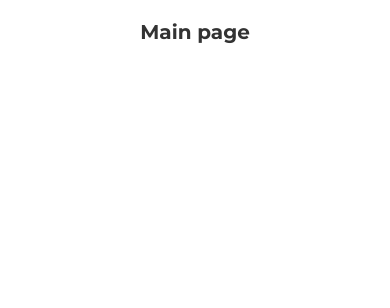
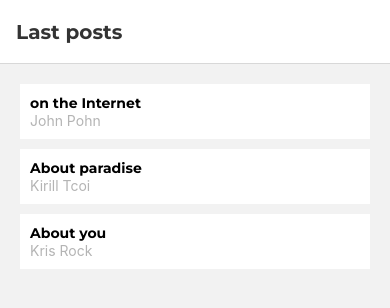
Before and after one commit to buhaistrikalo/expo-news, a React Native app: screen /Main in a window 390 px wide. Shown: the top 308 px of the page. Built offline with nearby package versions, Linux system fonts and the light colour scheme.

Commit message:
Post screen

```diff
--- a/App.tsx
+++ b/App.tsx
@@ -2,7 +2,7 @@ import React, { useState } from 'react';
 import { StatusBar } from 'expo-status-bar';
 import { StyleSheet, Text, View } from 'react-native';
 import AppLoading from 'expo-app-loading';
-import Main from './components/Main';
+import MainStack from './navigate';
 
 import * as Font from 'expo-font';
 import { gStyle } from './styles/style';
@@ -26,14 +26,5 @@ export default function App() {
         );
     }
 
-    return <Main />;
+    return <MainStack />;
 }
-
-const styles = StyleSheet.create({
-    container: {
-        flex: 1,
-        backgroundColor: '#fff',
-        alignItems: 'center',
-        justifyContent: 'center',
-    },
-});
--- a/components/Main.tsx
+++ /dev/null
@@ -1,13 +0,0 @@
-import React from 'react';
-import { View, Text } from 'react-native';
-import { gStyle } from '../styles/style';
-
-const Main = () => {
-    return (
-        <View style={gStyle.main}>
-            <Text style={gStyle.title}>Main page</Text>
-        </View>
-    );
-};
-
-export default Main;
--- /dev/null
+++ b/components/PostCard.tsx
@@ -0,0 +1,34 @@
+import React, { FC } from 'react';
+import { StyleSheet, Text, View, TouchableOpacity, FlatList } from 'react-native';
+import base from '../styles/base';
+import { IPost } from 'types';
+
+interface PostCardProps {
+    title: string;
+    subtitle: string;
+}
+
+const PostCard: FC<PostCardProps> = ({ title, subtitle }) => {
+    return (
+        <View style={styles.container}>
+            <Text style={styles.title}>{title}</Text>
+            <Text style={styles.subtitle}>{subtitle}</Text>
+        </View>
+    );
+};
+
+const styles = StyleSheet.create({
+    container: {
+        backgroundColor: '#fff',
+        padding: 10,
+        marginBottom: 10,
+    },
+    title: {
+        fontFamily: 'Montserrat-Bold',
+    },
+    subtitle: {
+        color: base.colors.grey,
+    },
+});
+
+export default PostCard;
--- /dev/null
+++ b/navigate.tsx
@@ -0,0 +1,33 @@
+import React from 'react';
+import Main from './screens/Main';
+import Post from './screens/Post';
+
+import { createStackNavigator } from '@react-navigation/stack';
+import { NavigationContainer } from '@react-navigation/native';
+import { gStyle } from './styles/style';
+
+const Stack = createStackNavigator();
+
+const Navigate = () => {
+    return (
+        <NavigationContainer>
+            <Stack.Navigator>
+                <Stack.Screen
+                    name="Main"
+                    component={Main}
+                    options={{
+                        title: 'Last posts',
+                        headerTitleStyle: gStyle.title,
+                    }}
+                />
+                <Stack.Screen
+                    name="Post"
+                    component={Post}
+                    options={({ route }) => ({ title: route.params.title })}
+                />
+            </Stack.Navigator>
+        </NavigationContainer>
+    );
+};
+
+export default Navigate;
--- /dev/null
+++ b/screens/Main.tsx
@@ -0,0 +1,46 @@
+import React from 'react';
+import { View, Text, Button, TouchableOpacity, FlatList } from 'react-native';
+
+import PostCard from '../components/PostCard';
+
+import { gStyle } from '../styles/style';
+import { IPost } from '../types';
+
+const NEWS = [
+    {
+        title: 'on the Internet',
+        author: 'John Pohn',
+        body: 'News 1 is the latest news available on the Internet and will be available',
+        key: '0',
+    },
+    {
+        title: 'About paradise',
+        author: 'Kirill Tcoi',
+        body: 'Paradise is the latest news available on the Internet and will be available',
+        key: '1',
+    },
+    {
+        title: 'About you',
+        author: 'Kris Rock',
+        body: 'You is the latest news available on the Internet and will be available',
+        key: '2',
+    },
+] as IPost[];
+
+const Main = ({ navigation }) => {
+    return (
+        <View style={gStyle.main}>
+            {/* <Text style={gStyle.title}>Last posts</Text> */}
+            <FlatList
+                data={NEWS}
+                renderItem={({ item }) => (
+                    <TouchableOpacity onPress={() => navigation.navigate('Post', item)}>
+                        <PostCard title={item.title} subtitle={item.author} key={item.key} />
+                    </TouchableOpacity>
+                )}
+            />
+        </View>
+    );
+};
+
+export default Main;
--- /dev/null
+++ b/screens/Post.tsx
@@ -0,0 +1,25 @@
+import React from 'react';
+import { View, Text, StyleSheet } from 'react-native';
+import { gStyle } from '../styles/style';
+import base from '../styles/base';
+
+const Posts = ({ route }) => {
+    return (
+        <View style={gStyle.main}>
+            {/* <Text >{route.params.title}</Text> */}
+            <Text style={styles.author}>by {route.params.author}</Text>
+            <Text style={styles.body}>{route.params.body}</Text>
+        </View>
+    );
+};
+
+const styles = StyleSheet.create({
+    author: { textAlign: 'right', color: base.colors.grey },
+    body: {
+        backgroundColor: '#fff',
+        padding: 10,
+        marginTop: 10,
+    },
+});
+
+export default Posts;
--- /dev/null
+++ b/styles/base.ts
@@ -0,0 +1,9 @@
+const base = {
+    colors: {
+        white: '#ffffff',
+        grey: '#b4b4b4',
+        black: '#333',
+    },
+}
+
+export default base
--- a/styles/style.ts
+++ b/styles/style.ts
@@ -1,4 +1,5 @@
 import { StyleSheet } from 'react-native';
+import base from '../styles/base';
 
 export const gStyle = StyleSheet.create({
     main: {
@@ -8,7 +9,7 @@ export const gStyle = StyleSheet.create({
     },
     title: {
         fontSize: 20,
-        color: '#333',
+        color: base.colors.black,
         fontFamily: 'Montserrat-Bold',
         textAlign: 'center',
     },
--- a/tsconfig.json
+++ b/tsconfig.json
@@ -1,6 +1,7 @@
 {
   "extends": "expo/tsconfig.base",
   "compilerOptions": {
-    "strict": true
+    "strict": true,
+    "baseUrl": "./"
   }
 }
--- /dev/null
+++ b/types/index.ts
@@ -0,0 +1,6 @@
+export interface IPost {
+    title: string;
+    body: string;
+    author: string;
+    key: number | string;
+}
```
Also changed, not shown: components/Contacts.tsx (deleted, +0 -13 lines), package.json (+6 -2 lines), 1 other file (tests, documents, lock files or other folders).
